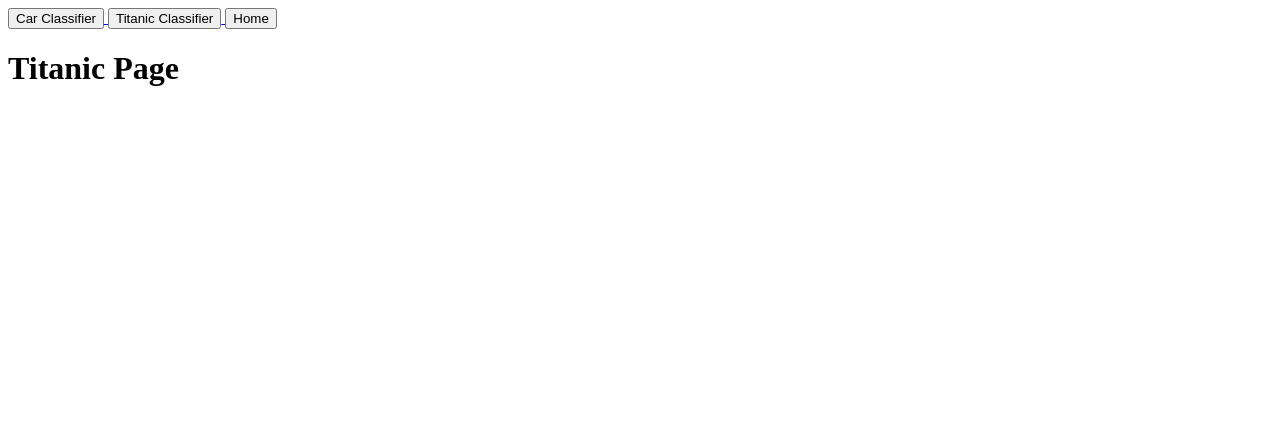
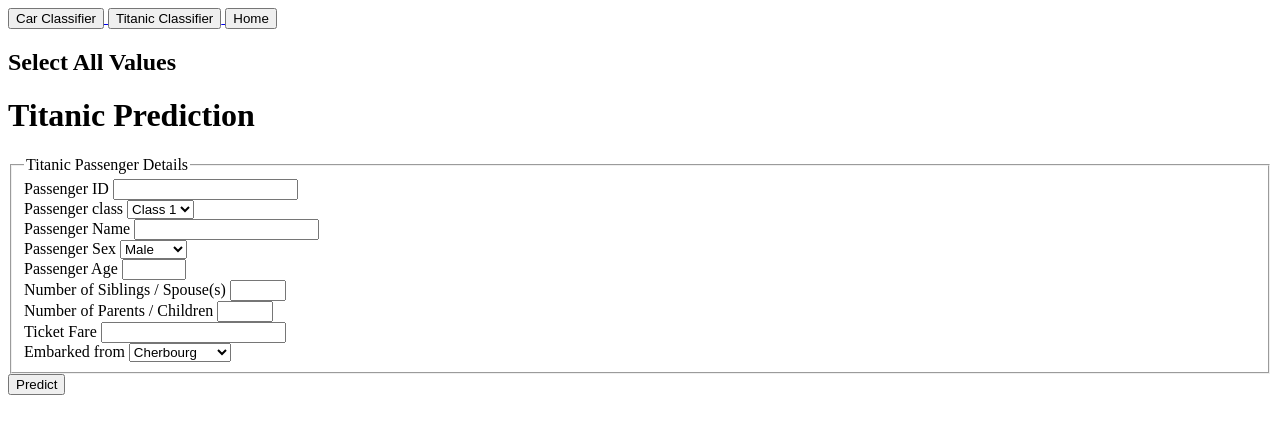
Before and after one commit to killswitchh/flask-prediction-app, a Flask app: page /titanic in a window 1280 px wide. Shown: the top 434 px of the page. Run offline with Flask 2, Linux system fonts and the light colour scheme.

Commit message:
added validation and titanic form , Html for titanic form

```diff
--- a/flaskprediction/forms.py
+++ b/flaskprediction/forms.py
@@ -1,20 +1,37 @@
 from flask_wtf import FlaskForm
-from wtforms import SelectField , SubmitField
-from wtforms.validators import InputRequired
+from wtforms import SelectField , SubmitField , StringField , DecimalField , IntegerField
+from wtforms.validators import InputRequired , DataRequired , NumberRange
 
-PRICE_OPTIONS = [(0,"low") , (1,"med") , (2,"high") , (3,"vhigh")]
-MAINTENANCE_COST_OPTIONS = [(0,"low") , (1,"med") , (2,"high") , (3,"vhigh")]
-SAFETY_OPTIONS = [(0,"low") ,( 1,"med") , (2,"high")]
-NO_OF_DOORS_OPTIONS = [(2,"2") , (3,"3") ,(4,"4") , (5,"5more")]
-CAPACITY_OPTIONS = [(2,"2"),(4,"4"),(5,"more")]
-SIZE_OF_LUGGAGE_BOOT_OPTIONS = [(0,"small") , (1,"med") ,(2,"big")]
+#CAR
+PRICE = [(0,"low") , (1,"med") , (2,"high") , (3,"vhigh")]
+MAINTENANCE_COST = [(0,"low") , (1,"med") , (2,"high") , (3,"vhigh")]
+SAFETY = [(0,"low") ,( 1,"med") , (2,"high")]
+NO_OF_DOORS = [(2,"2") , (3,"3") ,(4,"4") , (5,"5 or more")]
+CAPACITY = [(2,"2"),(4,"4"),(5,"more")]
+SIZE_OF_LUGGAGE_BOOT = [(0,"small") , (1,"med") ,(2,"big")]
 
+#TITANIC
+PASSENGER_CLASS = [(1,"Class 1"),(2,"Class 2"),(3,"Class 3")]
+PASSENGER_SEX = [("male","Male"),("female" , "Female")]
+EMBARKED_PORT = [("C" , "Cherbourg") , ("Q","Queenstown") , ("S","Southampton")]
 
 class CarDetailsForm(FlaskForm):
-    price = SelectField(label = "Price" , choices = PRICE_OPTIONS , validators = [InputRequired()])
-    maintenance = SelectField(label = "Maintenance Cost" , choices = MAINTENANCE_COST_OPTIONS , validators = [InputRequired()])
-    capacity = SelectField(label = "Capacity" , choices = CAPACITY_OPTIONS , validators = [InputRequired()])
-    size_of_luggage_boot = SelectField(label = "Luggage Boot Size" , choices = SIZE_OF_LUGGAGE_BOOT_OPTIONS , validators = [InputRequired()])
-    no_of_doors = SelectField(label = "Luggage Boot Size" , choices = NO_OF_DOORS_OPTIONS , validators = [InputRequired()])
-    safety = SelectField(label = "Safety" , choices = SAFETY_OPTIONS , validators = [InputRequired()])
+    price = SelectField(label = "Price" , choices = PRICE , validators = [InputRequired()])
+    maintenance = SelectField(label = "Maintenance Cost" , choices = MAINTENANCE_COST , validators = [InputRequired()])
+    capacity = SelectField(label = "Capacity" , choices = CAPACITY , validators = [InputRequired()])
+    size_of_luggage_boot = SelectField(label = "Luggage Boot Size" , choices = SIZE_OF_LUGGAGE_BOOT , validators = [InputRequired()])
+    no_of_doors = SelectField(label = "Luggage Boot Size" , choices = NO_OF_DOORS , validators = [InputRequired()])
+    safety = SelectField(label = "Safety" , choices = SAFETY , validators = [InputRequired()])
     submit = SubmitField("Predict")
+
+class TitanicDetailsForm(FlaskForm):
+    p_id = IntegerField(label="Passenger ID", validators=[InputRequired()])
+    p_class = SelectField(label="Passenger class", choices=PASSENGER_CLASS , validators = [InputRequired()])
+    name = StringField(label="Passenger Name" , validators=[InputRequired()])
+    sex = SelectField(label = "Passenger Sex" , choices=PASSENGER_SEX, validators = [InputRequired()])
+    age = IntegerField(label = "Passenger Age" , validators =[NumberRange(min=1, max=100) , InputRequired()])
+    sibsp = IntegerField(label = "Number of Siblings / Spouse(s)" , validators =[NumberRange(min=0, max=10) , InputRequired()])
+    parch = IntegerField(label = "Number of Parents / Children" , validators =[NumberRange(min=0, max=10) , InputRequired()])
+    fare = DecimalField(label="Ticket Fare", validators = [NumberRange(min=0, max=1000) , InputRequired()])
+    embarked = SelectField(label="Embarked from", choices=EMBARKED_PORT , validators = [InputRequired()])
+    submit = SubmitField("Predict")
--- a/flaskprediction/routes.py
+++ b/flaskprediction/routes.py
@@ -1,16 +1,27 @@
 from flask import Flask , render_template , url_for
 from flaskprediction import app
 from flaskprediction.utils.predict import Predictor
-from flaskprediction.forms import CarDetailsForm
+from flaskprediction.forms import CarDetailsForm , TitanicDetailsForm
 
 @app.route("/")
 @app.route("/home")
 def home():
     return render_template('home.html')
 
-@app.route("/titanic")
+@app.route("/titanic", methods=['GET' , 'POST'])
 def titanic():
-    return render_template('titanic.html')
+    message = ""
+    form = TitanicDetailsForm()
+    if form.validate_on_submit():
+        parameter_list = [form.p_id.data , form.p_class.data,form.name.data, form.sex.data ,form.age.data,form.sibsp.data,form.parch.data,form.fare.data,form.embarked.data]
+        predictor = Predictor()
+        print(parameter_list)
+        answer = predictor.calculate_probability_titanic(parameter_list)
+        message = ""
+        return render_template('titanic.html' , title='Titanic Classifier' , form = form , message= message,answer = answer)
+    else:
+        message = "Select All Values"
+    return render_template('titanic.html' , title='Titanic Classifier' , form = form , message= message)
 
 @app.route("/car" , methods=['GET' , 'POST'])
 def car():
@@ -19,7 +30,7 @@
     if form.validate_on_submit():
         parameter_list = list(map(int,[form.price.data , form.maintenance.data,form.no_of_doors.data, form.capacity.data ,form.size_of_luggage_boot.data,form.safety.data]))
         predictor = Predictor()
-        answer = predictor.calculate_probability(parameter_list)
+        answer = predictor.calculate_probability_car(parameter_list)
         message = ""
         return render_template('car.html' , title='Car Classifier' , form = form , message= message,answer = answer)
     else:
--- a/flaskprediction/templates/titanic.html
+++ b/flaskprediction/templates/titanic.html
@@ -1,4 +1,138 @@
 {% extends "layout.html" %}
 {% block content %}
-<h1> Titanic Page</h1>
+{% if message %}
+<h2>{{ message }}</h2>
+{% endif %}
+<h1> Titanic Prediction</h1>
+<div id="titanic-input-form-outer">
+    <form method="POST" action = "">
+        {{ form.hidden_tag() }}
+        <fieldset>
+            <legend> Titanic Passenger Details</legend>
+            <div id="titanic-pid">
+                {{ form.p_id.label }}
+                {% if form.p_id.errors %}
+                {{ form.p_id() }}
+                <div id = "errors">
+                    {% for error in form.p_id.errors %}
+                        <span>{{ error }}</span>
+                    {% endfor %}
+                </div>
+                {% else %}
+                {{ form.p_id() }}
+                {% endif %}
+            </div>
+            <div id="titanic-pclass">
+                {{ form.p_class.label }}
+                {% if form.p_class.errors %}
+                {{ form.p_class() }}
+                <div id = "errors">
+                    {% for error in form.p_class.errors %}
+                        <span>{{ error }}</span>
+                    {% endfor %}
+                </div>
+                {% else %}
+                {{ form.p_class() }}
+                {% endif %}
+            </div>
+            <div id="titanic-name">
+                {{ form.name.label }}
+                {% if form.name.errors %}
+                {{ form.name() }}
+                <div id = "errors">
+                    {% for error in form.name.errors %}
+                        <span>{{ error }}</span>
+                    {% endfor %}
+                </div>
+                {% else %}
+                {{ form.name() }}
+                {% endif %}
+            </div>
+            <div id="titanic-sex">
+                {{ form.sex.label }}
+                {% if form.sex.errors %}
+                {{ form.sex() }}
+                <div id = "errors">
+                    {% for error in form.sex.errors %}
+                        <span>{{ error }}</span>
+                    {% endfor %}
+                </div>
+                {% else %}
+                {{ form.sex() }}
+                {% endif %}
+            </div>
+            <div id="titanic-age">
+                {{ form.age.label }}
+                {% if form.age.errors %}
+                {{ form.age() }}
+                <div id = "errors">
+                    {% for error in form.age.errors %}
+                        <span>{{ error }}</span>
+                    {% endfor %}
+                </div>
+                {% else %}
+                {{ form.age() }}
+                {% endif %}
+            </div>
+            <div id="titanic-sibsp">
+                {{ form.sibsp.label }}
+                {% if form.sibsp.errors %}
+                {{ form.sibsp() }}
+                <div id = "errors">
+                    {% for error in form.sibsp.errors %}
+                        <span>{{ error }}</span>
+                    {% endfor %}
+                </div>
+                {% else %}
+                {{ form.sibsp() }}
+                {% endif %}
+            </div>
+            <div id="titanic-parch">
+                {{ form.parch.label }}
+                {% if form.parch.errors %}
+                {{ form.parch() }}
+                <div id = "errors">
+                    {% for error in form.parch.errors %}
+                        <span>{{ error }}</span>
+                    {% endfor %}
+                </div>
+                {% else %}
+                {{ form.parch() }}
+                {% endif %}
+            </div>
+            <div id="titanic-fare">
+                {{ form.fare.label }}
+                {% if form.fare.errors %}
+                {{ form.fare() }}
+                <div id = "errors">
+                    {% for error in form.fare.errors %}
+                        <span>{{ error }}</span>
+                    {% endfor %}
+                </div>
+                {% else %}
+                {{ form.fare() }}
+                {% endif %}
+            </div>
+            <div id="titanic-embarked">
+                {{ form.embarked.label }}
+                {% if form.embarked.errors %}
+                {{ form.embarked() }}
+                <div id = "errors">
+                    {% for error in form.embarked.errors %}
+                        <span>{{ error }}</span>
+                    {% endfor %}
+                </div>
+                {% else %}
+                {{ form.embarked() }}
+                {% endif %}
+            </div>
+        </fieldset>
+        <div >
+            {{ form.submit() }}
+        </div>
+    </form>
+    {% if answer %}
+    <h2>{{ answer }}</h2>
+    {% endif %}
+</div>
 {% endblock content %}
```
Also changed, not shown: flaskprediction/utils/predict.py (+7 -4 lines).
